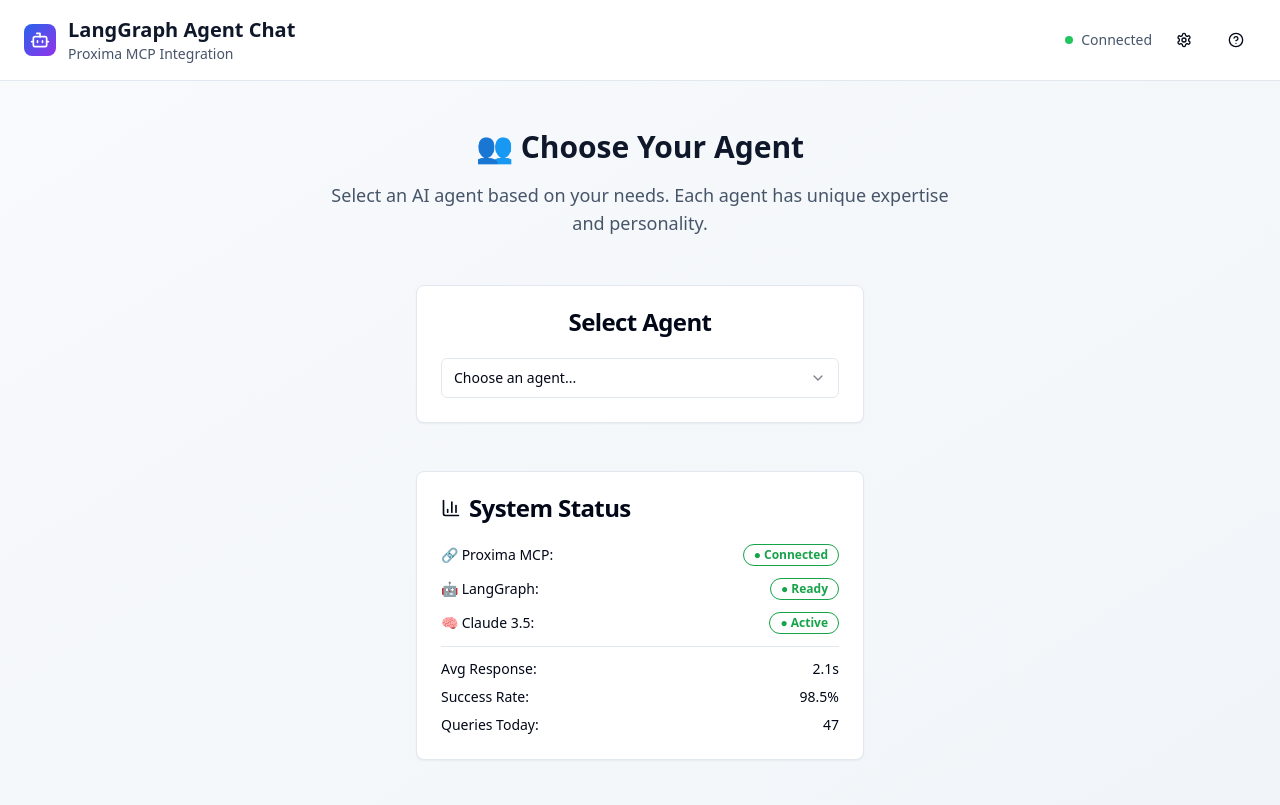
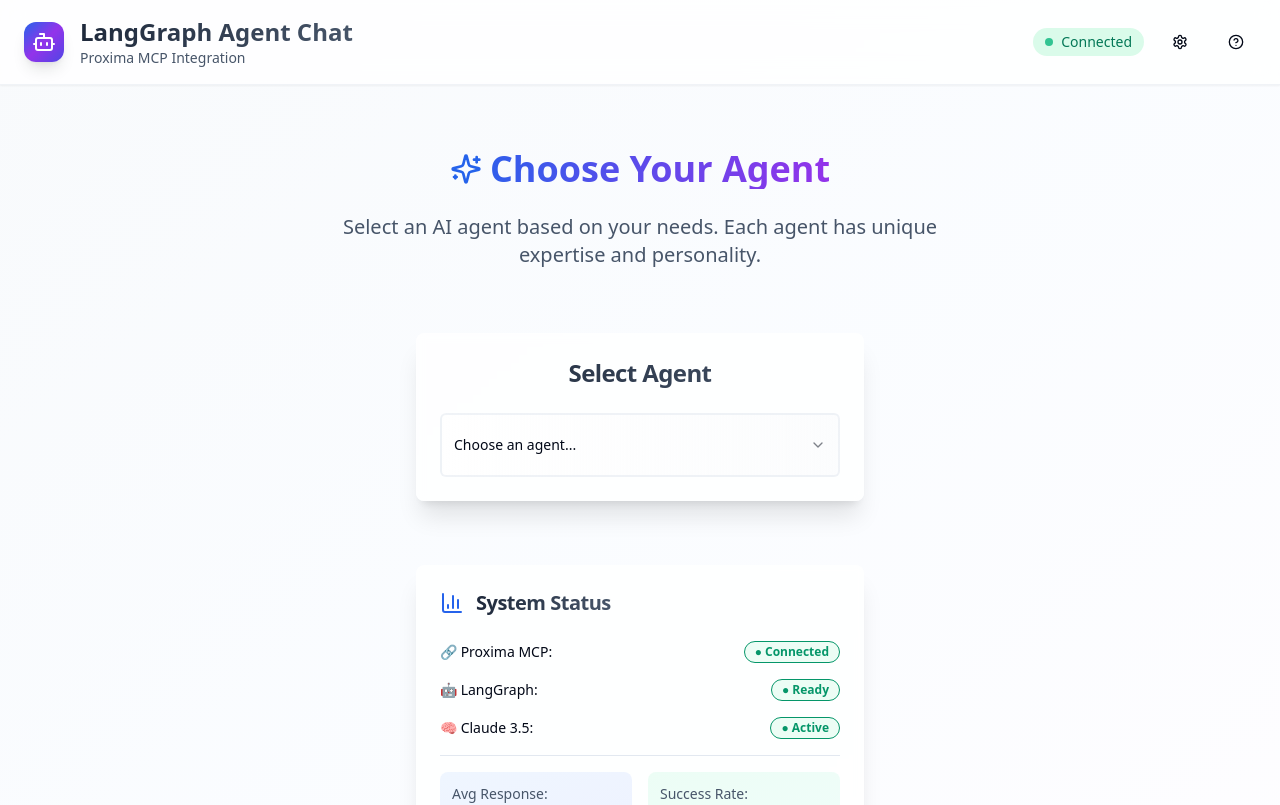
Before and after one commit to shamithmylar20/agent-insight-duo-chat-1e7cb688, a React (Vite) app: page / in a window 1280 px wide. Shown: the top 805 px of the page. Built offline with nearby package versions, Linux system fonts and the light colour scheme.

Commit message:
Refactor: Improve UI aesthetics
- Updated the UI to be more modern and attractive.
- No specific details about the changes are provided.

```diff
--- a/src/pages/Index.tsx
+++ b/src/pages/Index.tsx
@@ -1,5 +1,5 @@
 import React, { useState, useRef, useEffect } from 'react';
-import { Bot, User, Settings, HelpCircle, Moon, Sun, Send, Loader2, Brain, Zap, Search, Wrench, Clock, CheckCircle, AlertCircle, Users, Mail, BarChart3, TrendingUp } from 'lucide-react';
+import { Bot, User, Settings, HelpCircle, Moon, Sun, Send, Loader2, Brain, Zap, Search, Wrench, Clock, CheckCircle, AlertCircle, Users, Mail, BarChart3, TrendingUp, Sparkles } from 'lucide-react';
 import { Button } from '@/components/ui/button';
 import { Input } from '@/components/ui/input';
 import { Card, CardContent, CardHeader, CardTitle } from '@/components/ui/card';
@@ -52,7 +52,7 @@ const agents: Agent[] = [
     personality: 'Results-oriented, confident, business-focused',
     defaultUser: 'bob@daxaai.onmicrosoft.com',
     color: 'blue',
-    gradient: 'from-blue-600 to-blue-700',
+    gradient: 'from-blue-500 via-blue-600 to-purple-600',
     icon: '👨‍💼',
     focus: ['Revenue growth', 'Customer relationships', 'Sales strategies'],
     speakingStyle: 'Direct, actionable, uses business terminology'
@@ -64,7 +64,7 @@ const agents: Agent[] = [
     personality: 'Detail-oriented, methodical, analytical',
     defaultUser: 'alice@daxaai.onmicrosoft.com',
     color: 'green',
-    gradient: 'from-green-600 to-green-700',
+    gradient: 'from-emerald-500 via-green-600 to-teal-600',
     icon: '👩‍💻',
     focus: ['Data trends', 'Statistical insights', 'Performance metrics'],
     speakingStyle: 'Precise, thorough, data-focused explanations'
@@ -219,23 +219,28 @@ Let me know if you need deeper statistical analysis or specific data breakdowns.
   };
 
   const ThinkingProcess = () => (
-    <Card className={`mb-4 border-l-4 ${currentAgent?.id === 'bob' ? 'border-l-blue-500 bg-blue-50/50' : 'border-l-green-500 bg-green-50/50'}`}>
+    <Card className={`mb-6 border-l-4 ${currentAgent?.id === 'bob' ? 'border-l-blue-500 bg-gradient-to-br from-blue-50/80 to-purple-50/40' : 'border-l-emerald-500 bg-gradient-to-br from-emerald-50/80 to-teal-50/40'} backdrop-blur-sm shadow-lg`}>
       <CardHeader className="pb-3">
-        <div className="flex items-center gap-2">
-          <Brain className="h-4 w-4 text-blue-600" />
-          <span className="text-sm font-medium">🤖 {currentAgent?.name} is thinking...</span>
+        <div className="flex items-center gap-3">
+          <div className="relative">
+            <Brain className="h-5 w-5 text-blue-600 animate-pulse" />
+            <Sparkles className="h-3 w-3 text-yellow-500 absolute -top-1 -right-1 animate-bounce" />
+          </div>
+          <span className="text-sm font-semibold bg-gradient-to-r from-slate-800 to-slate-600 bg-clip-text text-transparent">
+            🤖 {currentAgent?.name} is thinking...
+          </span>
         </div>
       </CardHeader>
       <CardContent className="pt-0">
-        <div className="space-y-2">
+        <div className="space-y-3">
           {currentThinkingSteps.map((step, index) => (
-            <div key={step.id} className="flex items-center gap-2 text-sm">
+            <div key={step.id} className="flex items-center gap-3 text-sm">
               {step.status === 'completed' ? (
-                <CheckCircle className="h-4 w-4 text-green-600" />
+                <CheckCircle className="h-4 w-4 text-emerald-600" />
               ) : (
                 <Loader2 className="h-4 w-4 animate-spin text-blue-600" />
               )}
-              <span className={step.status === 'completed' ? 'text-green-700' : 'text-blue-700'}>
+              <span className={`${step.status === 'completed' ? 'text-emerald-700' : 'text-blue-700'} font-medium`}>
                 {step.type === 'analyzing' && '⚡ '}
                 {step.type === 'selecting' && '🔍 '}
                 {step.type === 'calling' && '🛠️ '}
@@ -245,7 +250,7 @@ Let me know if you need deeper statistical analysis or specific data breakdowns.
             </div>
           ))}
           {currentThinkingSteps.length >= 3 && (
-            <div className="ml-6 text-xs text-gray-600 space-y-1">
+            <div className="ml-7 text-xs text-slate-600 space-y-1 bg-white/50 p-2 rounded-md border">
               <div>└─ User: {currentUser}</div>
               <div>└─ Query: "{inputValue || 'Processing...'}"</div>
             </div>
@@ -257,28 +262,30 @@ Let me know if you need deeper statistical analysis or specific data breakdowns.
 
   if (!currentAgent) {
     return (
-      <div className="min-h-screen bg-gradient-to-br from-slate-50 to-slate-100">
+      <div className="min-h-screen bg-gradient-to-br from-slate-50 via-blue-50/30 to-purple-50/20">
         {/* Header */}
-        <header className="bg-white border-b border-slate-200 px-6 py-4">
+        <header className="bg-white/80 backdrop-blur-md border-b border-slate-200/50 px-6 py-4 shadow-sm">
           <div className="max-w-7xl mx-auto flex items-center justify-between">
-            <div className="flex items-center gap-3">
-              <div className="w-8 h-8 bg-gradient-to-br from-blue-600 to-purple-600 rounded-lg flex items-center justify-center">
-                <Bot className="h-5 w-5 text-white" />
+            <div className="flex items-center gap-4">
+              <div className="w-10 h-10 bg-gradient-to-br from-blue-600 via-purple-600 to-indigo-600 rounded-xl flex items-center justify-center shadow-lg">
+                <Bot className="h-6 w-6 text-white" />
               </div>
               <div>
-                <h1 className="text-xl font-bold text-slate-900">LangGraph Agent Chat</h1>
+                <h1 className="text-2xl font-bold bg-gradient-to-r from-slate-800 to-slate-600 bg-clip-text text-transparent">
+                  LangGraph Agent Chat
+                </h1>
                 <p className="text-sm text-slate-600">Proxima MCP Integration</p>
               </div>
             </div>
-            <div className="flex items-center gap-3">
-              <div className="flex items-center gap-2">
-                <div className="w-2 h-2 bg-green-500 rounded-full"></div>
-                <span className="text-sm text-slate-600">Connected</span>
+            <div className="flex items-center gap-4">
+              <div className="flex items-center gap-2 bg-emerald-100/80 px-3 py-1 rounded-full">
+                <div className="w-2 h-2 bg-emerald-500 rounded-full animate-pulse"></div>
+                <span className="text-sm font-medium text-emerald-700">Connected</span>
               </div>
-              <Button variant="ghost" size="sm">
+              <Button variant="ghost" size="sm" className="hover:bg-slate-100/80">
                 <Settings className="h-4 w-4" />
               </Button>
-              <Button variant="ghost" size="sm">
+              <Button variant="ghost" size="sm" className="hover:bg-slate-100/80">
                 <HelpCircle className="h-4 w-4" />
               </Button>
             </div>
@@ -286,29 +293,37 @@ Let me know if you need deeper statistical analysis or specific data breakdowns.
         </header>
 
         {/* Agent Selection */}
-        <div className="max-w-2xl mx-auto px-6 py-12">
-          <div className="text-center mb-12">
-            <h2 className="text-3xl font-bold text-slate-900 mb-4">👥 Choose Your Agent</h2>
-            <p className="text-lg text-slate-600">Select an AI agent based on your needs. Each agent has unique expertise and personality.</p>
+        <div className="max-w-2xl mx-auto px-6 py-16">
+          <div className="text-center mb-16">
+            <div className="inline-flex items-center gap-2 bg-gradient-to-r from-blue-600 to-purple-600 bg-clip-text text-transparent mb-6">
+              <Sparkles className="h-8 w-8 text-blue-600" />
+              <h2 className="text-4xl font-bold">Choose Your Agent</h2>
+            </div>
+            <p className="text-xl text-slate-600">Select an AI agent based on your needs. Each agent has unique expertise and personality.</p>
           </div>
 
-          <Card className="max-w-md mx-auto">
-            <CardHeader>
-              <CardTitle className="text-center">Select Agent</CardTitle>
+          <Card className="max-w-md mx-auto shadow-xl border-0 bg-white/80 backdrop-blur-sm">
+            <CardHeader className="text-center pb-6">
+              <CardTitle className="text-2xl bg-gradient-to-r from-slate-800 to-slate-600 bg-clip-text text-transparent">
+                Select Agent
+              </CardTitle>
             </CardHeader>
             <CardContent className="space-y-6">
               <Select onValueChange={selectAgent}>
-                <SelectTrigger className="w-full">
+                <SelectTrigger className="w-full h-16 border-2 border-slate-200/50 hover:border-blue-300 transition-all duration-300 bg-gradient-to-r from-white to-slate-50/50">
                   <SelectValue placeholder="Choose an agent..." />
                 </SelectTrigger>
-                <SelectContent>
+                <SelectContent className="bg-white/95 backdrop-blur-md border-slate-200/50">
                   {agents.map((agent) => (
-                    <SelectItem key={agent.id} value={agent.id}>
-                      <div className="flex items-center gap-3 py-2">
-                        <span className="text-2xl">{agent.icon}</span>
+                    <SelectItem key={agent.id} value={agent.id} className="cursor-pointer">
+                      <div className="flex items-center gap-4 py-3">
+                        <div className={`w-12 h-12 bg-gradient-to-br ${agent.gradient} rounded-full flex items-center justify-center text-xl shadow-lg`}>
+                          {agent.icon}
+                        </div>
                         <div className="flex-1">
-                          <div className="font-semibold">{agent.name}</div>
+                          <div className="font-bold text-lg">{agent.name}</div>
                           <div className="text-sm text-slate-600">{agent.role}</div>
+                          <div className="text-xs text-slate-500 mt-1">{agent.personality}</div>
                         </div>
                       </div>
                     </SelectItem>
@@ -319,40 +334,48 @@ Let me know if you need deeper statistical analysis or specific data breakdowns.
           </Card>
 
           {/* System Status */}
-          <Card className="max-w-md mx-auto mt-12">
+          <Card className="max-w-md mx-auto mt-16 shadow-xl border-0 bg-white/80 backdrop-blur-sm">
             <CardHeader>
-              <CardTitle className="flex items-center gap-2">
-                <BarChart3 className="h-5 w-5" />
-                System Status
+              <CardTitle className="flex items-center gap-3 text-xl">
+                <BarChart3 className="h-6 w-6 text-blue-600" />
+                <span className="bg-gradient-to-r from-slate-800 to-slate-600 bg-clip-text text-transparent">
+                  System Status
+                </span>
               </CardTitle>
             </CardHeader>
-            <CardContent className="space-y-3">
+            <CardContent className="space-y-4">
               <div className="flex items-center justify-between">
-                <span className="text-sm">🔗 Proxima MCP:</span>
-                <Badge variant="outline" className="text-green-600 border-green-600">● Connected</Badge>
+                <span className="text-sm font-medium">🔗 Proxima MCP:</span>
+                <Badge variant="outline" className="text-emerald-600 border-emerald-600 bg-emerald-50">
+                  ● Connected
+                </Badge>
               </div>
               <div className="flex items-center justify-between">
-                <span className="text-sm">🤖 LangGraph:</span>
-                <Badge variant="outline" className="text-green-600 border-green-600">● Ready</Badge>
+                <span className="text-sm font-medium">🤖 LangGraph:</span>
+                <Badge variant="outline" className="text-emerald-600 border-emerald-600 bg-emerald-50">
+                  ● Ready
+                </Badge>
               </div>
               <div className="flex items-center justify-between">
-                <span className="text-sm">🧠 Claude 3.5:</span>
-                <Badge variant="outline" className="text-green-600 border-green-600">● Active</Badge>
+                <span className="text-sm font-medium">🧠 Claude 3.5:</span>
+                <Badge variant="outline" className="text-emerald-600 border-emerald-600 bg-emerald-50">
+                  ● Active
+                </Badge>
               </div>
-              <Separator />
-              <div className="space-y-2 text-sm">
-                <div className="flex justify-between">
-                  <span>Avg Response:</span>
-                  <span className="font-medium">2.1s</span>
+              <Separator className="my-4" />
+              <div className="grid grid-cols-2 gap-4 text-sm">
+                <div className="bg-gradient-to-br from-blue-50 to-indigo-50 p-3 rounded-lg">
+                  <div className="text-slate-600">Avg Response:</div>
+                  <div className="font-bold text-lg text-blue-700">2.1s</div>
                 </div>
-                <div className="flex justify-between">
-                  <span>Success Rate:</span>
-                  <span className="font-medium">98.5%</span>
+                <div className="bg-gradient-to-br from-emerald-50 to-teal-50 p-3 rounded-lg">
+                  <div className="text-slate-600">Success Rate:</div>
+                  <div className="font-bold text-lg text-emerald-700">98.5%</div>
                 </div>
-                <div className="flex justify-between">
-                  <span>Queries Today:</span>
-                  <span className="font-medium">47</span>
-                </div>
+              </div>
+              <div className="bg-gradient-to-br from-purple-50 to-pink-50 p-3 rounded-lg text-center">
+                <div className="text-slate-600 text-sm">Queries Today:</div>
+                <div className="font-bold text-2xl text-purple-700">47</div>
               </div>
             </CardContent>
           </Card>
@@ -362,34 +385,36 @@ Let me know if you need deeper statistical analysis or specific data breakdowns.
   }
 
   return (
-    <div className="min-h-screen bg-gradient-to-br from-slate-50 to-slate-100">
+    <div className="min-h-screen bg-gradient-to-br from-slate-50 via-blue-50/30 to-purple-50/20">
       {/* Header */}
-      <header className={`bg-white border-b-2 ${currentAgent.id === 'bob' ? 'border-b-blue-500' : 'border-b-green-500'} px-6 py-4`}>
+      <header className={`bg-white/80 backdrop-blur-md border-b-2 ${currentAgent.id === 'bob' ? 'border-b-blue-500' : 'border-b-emerald-500'} px-6 py-4 shadow-lg`}>
         <div className="max-w-7xl mx-auto flex items-center justify-between">
           <div className="flex items-center gap-4">
             <Button
               variant="ghost"
               onClick={() => setCurrentAgent(null)}
-              className="text-slate-600 hover:text-slate-900"
+              className="text-slate-600 hover:text-slate-900 hover:bg-slate-100/80 transition-all duration-300"
             >
               ← Back to Agent Selection
             </Button>
             <div className="flex items-center gap-3">
-              <div className={`w-8 h-8 bg-gradient-to-br ${currentAgent.gradient} rounded-lg flex items-center justify-center text-lg`}>
+              <div className={`w-10 h-10 bg-gradient-to-br ${currentAgent.gradient} rounded-xl flex items-center justify-center text-xl shadow-lg`}>
                 {currentAgent.icon}
               </div>
               <div>
-                <h1 className="text-xl font-bold text-slate-900">Chat with {currentAgent.name}</h1>
+                <h1 className="text-xl font-bold bg-gradient-to-r from-slate-800 to-slate-600 bg-clip-text text-transparent">
+                  Chat with {currentAgent.name}
+                </h1>
                 <p className="text-sm text-slate-600">{currentAgent.role}</p>
               </div>
             </div>
           </div>
-          <div className="flex items-center gap-3">
-            <div className="text-right text-sm">
+          <div className="flex items-center gap-4">
+            <div className="text-right text-sm bg-white/50 px-3 py-2 rounded-lg border border-slate-200/50">
               <div className="text-slate-600">Current User:</div>
-              <div className="font-medium text-slate-900">{currentUser}</div>
+              <div className="font-semibold text-slate-900">{currentUser}</div>
             </div>
-            <Button variant="ghost" size="sm">
+            <Button variant="ghost" size="sm" className="hover:bg-slate-100/80">
               <Settings className="h-4 w-4" />
             </Button>
           </div>
@@ -402,19 +427,21 @@ Let me know if you need deeper statistical analysis or specific data breakdowns.
         <ScrollArea className="flex-1 mb-6">
           <div className="space-y-6">
             {messages.length === 0 && (
-              <div className="text-center py-12">
-                <div className={`w-16 h-16 mx-auto mb-4 bg-gradient-to-br ${currentAgent.gradient} rounded-full flex items-center justify-center text-2xl`}>
+              <div className="text-center py-16">
+                <div className={`w-20 h-20 mx-auto mb-6 bg-gradient-to-br ${currentAgent.gradient} rounded-full flex items-center justify-center text-3xl shadow-xl`}>
                   {currentAgent.icon}
                 </div>
-                <h3 className="text-xl font-semibold text-slate-900 mb-2">
+                <h3 className="text-2xl font-bold text-slate-900 mb-3">
                   Welcome! I'm {currentAgent.name}
                 </h3>
-                <p className="text-slate-600 mb-4">{currentAgent.personality}</p>
-                <div className="max-w-md mx-auto">
-                  <p className="text-sm text-slate-500 mb-3">I specialize in:</p>
+                <p className="text-slate-600 mb-6 text-lg">{currentAgent.personality}</p>
+                <div className="max-w-lg mx-auto">
+                  <p className="text-sm text-slate-500 mb-4 font-medium">I specialize in:</p>
                   <div className="flex flex-wrap gap-2 justify-center">
                     {currentAgent.focus.map((focus, idx) => (
-                      <Badge key={idx} variant="outline">{focus}</Badge>
+                      <Badge key={idx} variant="outline" className="bg-white/80 border-slate-300 text-slate-700">
+                        {focus}
+                      </Badge>
                     ))}
                   </div>
                 </div>
@@ -425,10 +452,10 @@ Let me know if you need deeper statistical analysis or specific data breakdowns.
               <div key={message.id}>
                 {message.type === 'user' ? (
                   <div className="flex justify-end">
-                    <div className="max-w-lg bg-slate-800 text-white rounded-2xl rounded-br-md px-4 py-3">
-                      <div className="font-medium mb-1">You</div>
-                      <div>{message.content}</div>
-                      <div className="text-xs text-slate-300 mt-2">
+                    <div className="max-w-lg bg-gradient-to-br from-slate-800 to-slate-700 text-white rounded-2xl rounded-br-md px-6 py-4 shadow-xl">
+                      <div className="font-medium mb-2 text-slate-200">You</div>
+                      <div className="text-white">{message.content}</div>
+                      <div className="text-xs text-slate-300 mt-3">
                         {message.timestamp.toLocaleTimeString([], { hour: '2-digit', minute: '2-digit' })}
                       </div>
                     </div>
@@ -436,22 +463,22 @@ Let me know if you need deeper statistical analysis or specific data breakdowns.
                 ) : (
                   <div className="flex justify-start">
                     <div className="max-w-3xl">
-                      <div className={`bg-white border-l-4 ${currentAgent.id === 'bob' ? 'border-l-blue-500' : 'border-l-green-500'} rounded-2xl rounded-tl-md px-6 py-4 shadow-sm`}>
-                        <div className="flex items-center gap-2 mb-3">
-                          <span className="text-lg">{currentAgent.icon}</span>
-                          <span className="font-semibold">{currentAgent.name} ({currentAgent.role})</span>
-                          <span className="text-xs text-slate-500 ml-auto">
+                      <div className={`bg-white/90 backdrop-blur-sm border-l-4 ${currentAgent.id === 'bob' ? 'border-l-blue-500' : 'border-l-emerald-500'} rounded-2xl rounded-tl-md px-6 py-4 shadow-xl`}>
+                        <div className="flex items-center gap-3 mb-4">
+                          <span className="text-xl">{currentAgent.icon}</span>
+                          <span className="font-bold text-lg">{currentAgent.name} ({currentAgent.role})</span>
+                          <span className="text-xs text-slate-500 ml-auto bg-slate-100 px-2 py-1 rounded-full">
                             {message.timestamp.toLocaleTimeString([], { hour: '2-digit', minute: '2-digit' })}
                           </span>
                         </div>
 
-                        <div className="prose prose-sm max-w-none text-slate-700 whitespace-pre-line">
+                        <div className="prose prose-sm max-w-none text-slate-700 whitespace-pre-line leading-relaxed">
                           {message.content}
                         </div>
 
                         {message.sourceInfo && (
-                          <div className={`mt-4 p-3 rounded-lg ${currentAgent.id === 'bob' ? 'bg-blue-50' : 'bg-green-50'} border border-slate-200`}>
-                            <div className="text-xs space-y-1">
+                          <div className={`mt-4 p-4 rounded-xl ${currentAgent.id === 'bob' ? 'bg-gradient-to-br from-blue-50 to-indigo-50 border border-blue-200/50' : 'bg-gradient-to-br from-emerald-50 to-teal-50 border border-emerald-200/50'}`}>
+                            <div className="text-xs space-y-2">
                               <div className="flex items-center gap-2">
                                 <BarChart3 className="h-3 w-3" />
                                 <span className="font-medium">Data Source:</span>
@@ -484,22 +511,22 @@ Let me know if you need deeper statistical analysis or specific data breakdowns.
         </ScrollArea>
 
         {/* Input */}
-        <div className="bg-white rounded-xl border border-slate-200 p-4 shadow-sm">
+        <div className="bg-white/90 backdrop-blur-sm rounded-2xl border border-slate-200/50 p-4 shadow-xl">
           <div className="flex gap-3">
             <Input
               value={inputValue}
               onChange={(e) => setInputValue(e.target.value)}
               placeholder="💭 Type your question..."
-              className="flex-1"
+              className="flex-1 border-2 border-slate-200/50 focus:border-blue-300 h-12 text-base bg-white/80"
               onKeyDown={(e) => e.key === 'Enter' && handleSendMessage()}
               disabled={isThinking}
             />
             <Button
               onClick={handleSendMessage}
               disabled={!inputValue.trim() || isThinking}
-              className={`bg-gradient-to-r ${currentAgent.gradient} hover:opacity-90`}
+              className={`bg-gradient-to-r ${currentAgent.gradient} hover:opacity-90 transition-all duration-300 h-12 px-6 shadow-lg`}
             >
-              {isThinking ? <Loader2 className="h-4 w-4 animate-spin" /> : <Send className="h-4 w-4" />}
+              {isThinking ? <Loader2 className="h-5 w-5 animate-spin" /> : <Send className="h-5 w-5" />}
             </Button>
           </div>
         </div>
```
